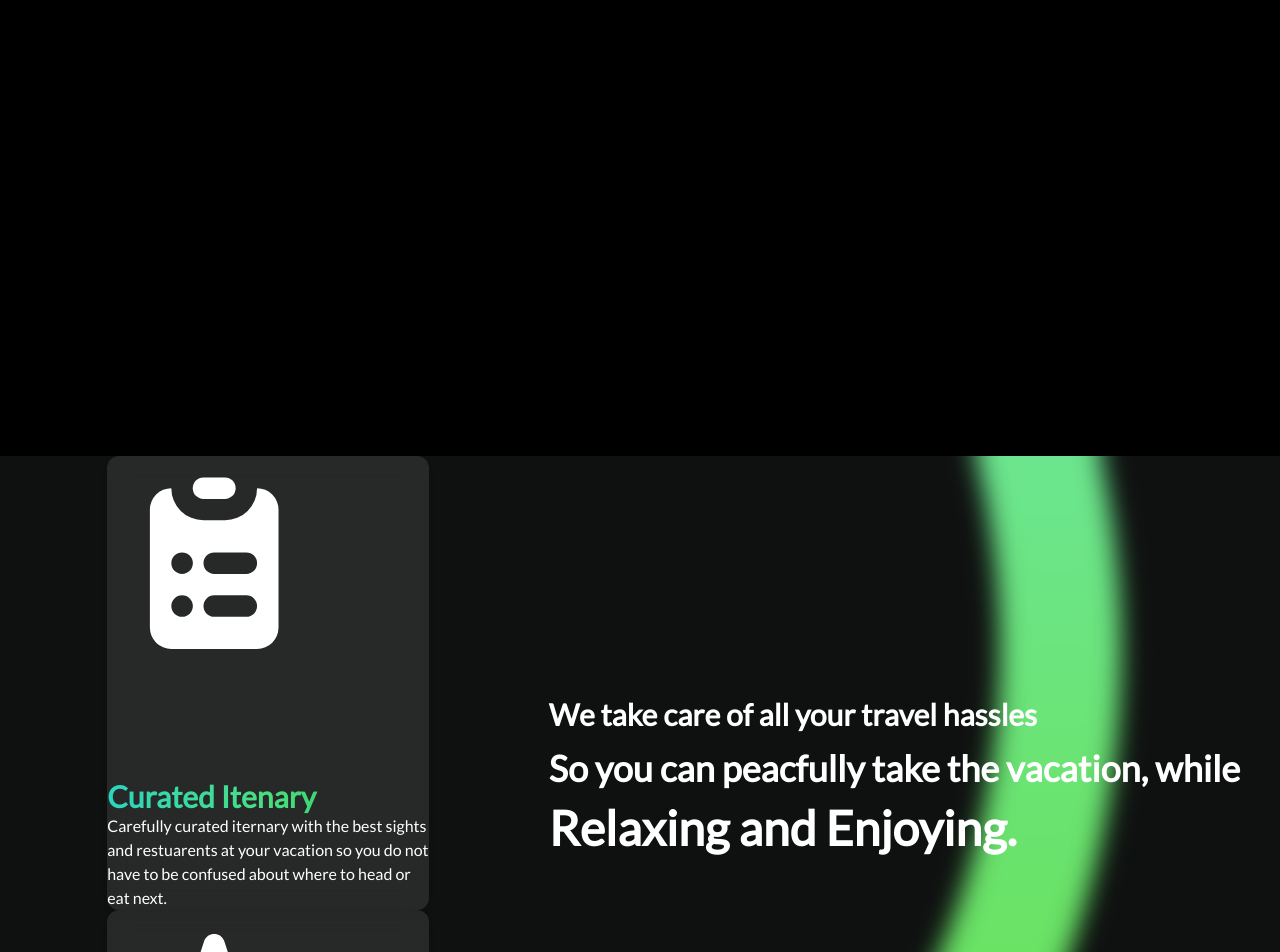
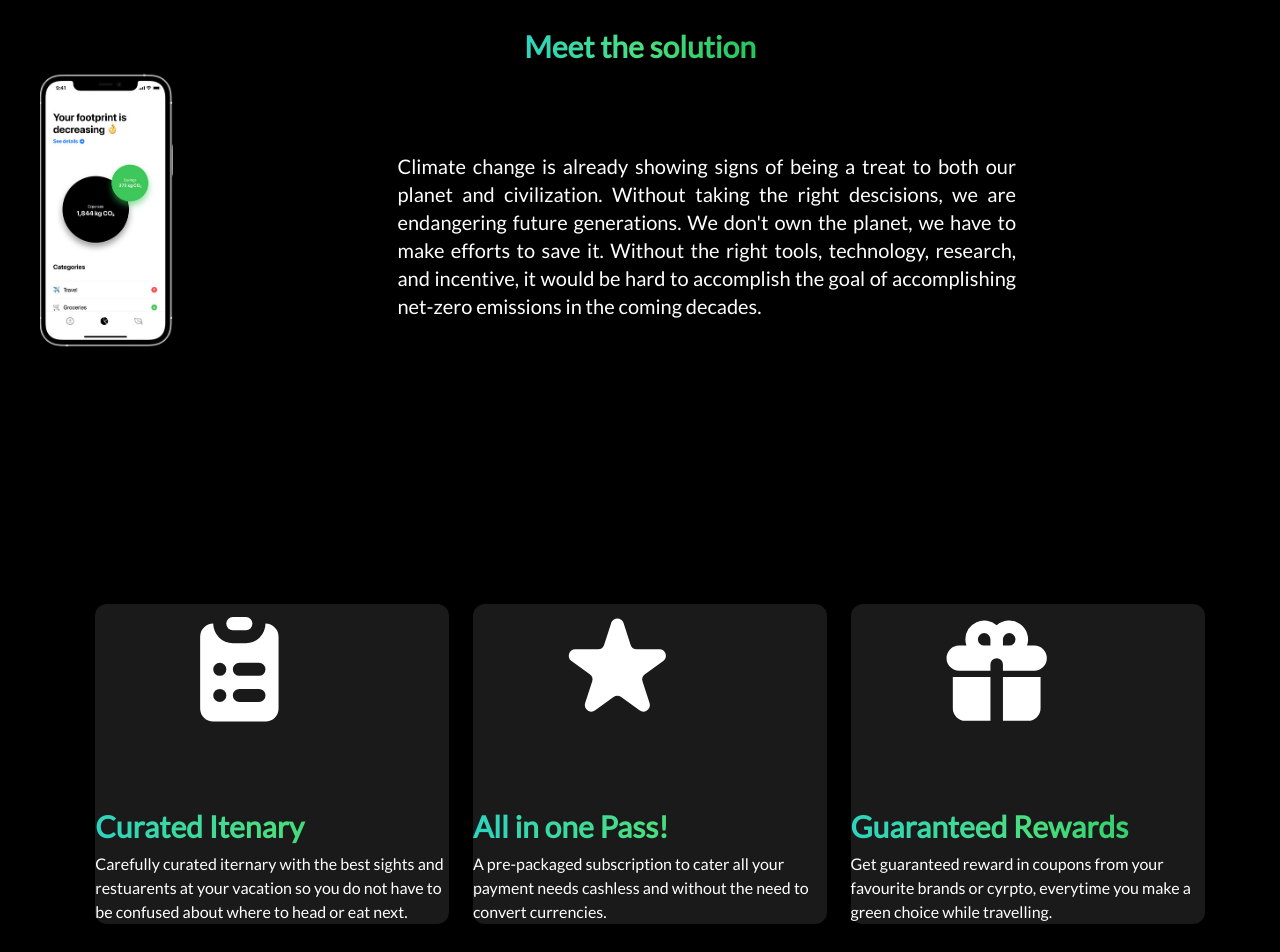
Before and after one commit to ArcticProtocol/earthprotocol-website, a Next.js app: page / in a window 1280 px wide. Shown: the part 2480-3432 px from the top of the page. Built offline with nearby package versions, Linux system fonts and the light colour scheme; a web font is replaced by a local one.

Commit message:
ui updates

```diff
--- a/Components/Card/LandingCard.tsx
+++ b/Components/Card/LandingCard.tsx
@@ -9,7 +9,8 @@ type LandingCardProps = {
 export default function LandingCard(props: LandingCardProps) {
   return (
     <motion.div
-      className="bg-white bg-opacity-10 shadow-md rounded-xl backdrop-filter backdrop-blur-md w-3/4 xl:w-3/5  flex flex-col p-4 py-10 my-8 justify-center items-start"
+    style={{width: '30%', margin: '1%', height: '20rem'}}
+      className="bg-white bg-opacity-10 shadow-md rounded-xl backdrop-filter backdrop-blur-md w-1/4 xl:w-1/5  flex flex-col p-4 py-10 my-8 justify-center items-start"
       whileHover={{
         scale: 1.15,
         animation: "ease-in-out",
--- a/pages/home/index.tsx
+++ b/pages/home/index.tsx
@@ -76,30 +76,67 @@ export default function Home() {
           style={{ minHeight: "90vh" }}
         >
           <div className="mx-4 xl:w-5/6 xl:h-5/6 shadow-md rounded-xl py-3 px-4 xl:px-6 mt-4 bg-black backdrop-filter backdrop-blur-md bg-opacity-40 flex flex-col items-center">
+          <img src="https://ichef.bbci.co.uk/images/ic/448xn/p09xd6t1.png"></img>
           </div>
         </div>
 
         <div
           className="flex justify-center items-center bg-opacity-10"
-          style={{ minHeight: "80vh" }}
+          style={{ minHeight: "90vh" }}
         >
           <motion.div
-            className=" mx-4 xl:w-5/6  shadow-md rounded-xl py-3 px-4 xl:px-6 mt-4 bg-black backdrop-filter backdrop-blur-md bg-opacity-10 flex flex-col items-center opacity-0"
+            className=" mx-4  shadow-md rounded-xl py-3 px-4 xl:px-6 mt-4 bg-black backdrop-filter backdrop-blur-md bg-opacity-10 flex flex-col items-center opacity-0"
             animate={{ opacity: 1 }}
             transition={{ duration: 2 }}
-          ></motion.div>
+          >
+            <span className="text-transparent text-3xl font-bold my-2  bg-gradient-to-r from-teal-400 via-green-400 to-green-500 bg-clip-text">
+              Meet the solution
+            </span>
+            <div className="flex justify-center items-center bg-opacity-10">
+              <div style={{width: '60%'}}>
+                <img src="./netzero-app.png"></img>
+              </div>
+              <span className="xl:text-xl m-1 xl:mx-56 text-white mt-4 xl:mt-14 text-justify">
+                Climate change is already showing signs of being a treat to both our
+                planet and civilization. Without taking the right descisions, we are
+                endangering future generations. We don't own the planet, we have to make
+                efforts to save it. Without the right tools, technology, research, and
+                incentive, it would be hard to accomplish the goal of accomplishing
+                net-zero emissions in the coming decades.
+              </span>
+            </div>
+          </motion.div>
         </div>
 
         {/* Cards and goals*/}
         <div
-          className="bg-subtitle-bg bg-no-repeat bg-center bg-cover flex flex-col xl:flex-row"
+          className="bg-no-repeat bg-center bg-cover flex flex-col xl:flex-row"
           style={{ minHeight: "100vh" }}
         >
-          <div className="xl:hidden mb-8">
+          <p>geellooo</p>
+          {/* <div className="xl:hidden mb-8">
             <ListHeader />
-          </div>
+          </div> */}
 
-          <div className="flex xl:flex-1 flex-col justify-center items-center xl:items-end xl:mr-10">
+          <div className="flex xl:flex-1 flex-wrap justify-center items-center xl:items-end xl:mr-10">
+            <LandingCard
+              title="Curated Itenary"
+              text=" Carefully curated iternary with the best sights and restuarents at your
+            vacation so you do not have to be confused about where to head or eat
+            next."
+              icon={<ClipboardListIcon />}
+            />
+            <LandingCard
+              title="All in one Pass!"
+              text="A pre-packaged subscription to cater all your payment needs cashless and without the need to convert currencies."
+              icon={<Star />}
+            />
+
+            <LandingCard
+              title="Guaranteed Rewards"
+              text=" Get guaranteed reward in coupons from your favourite brands or cyrpto, everytime you make a green choice while travelling."
+              icon={<GiftIcon />}
+            />
             <LandingCard
               title="Curated Itenary"
               text=" Carefully curated iternary with the best sights and restuarents at your
@@ -119,9 +156,15 @@ export default function Home() {
               icon={<GiftIcon />}
             />
           </div>
-          <div className="hidden xl:inline mb-5">
+          {/* <div className="hidden xl:inline mb-5">
             <ListHeader />
-          </div>
+          </div> */}
+        </div>
+        <div
+          className="bg-subtitle-bg bg-no-repeat bg-center bg-cover flex flex-col xl:flex-row"
+          style={{ minHeight: "100vh" }}
+        >
+          <ListHeader />
         </div>
       </motion.div>
     </>
```
Also changed, not shown: public/netzero-app.png (added).
